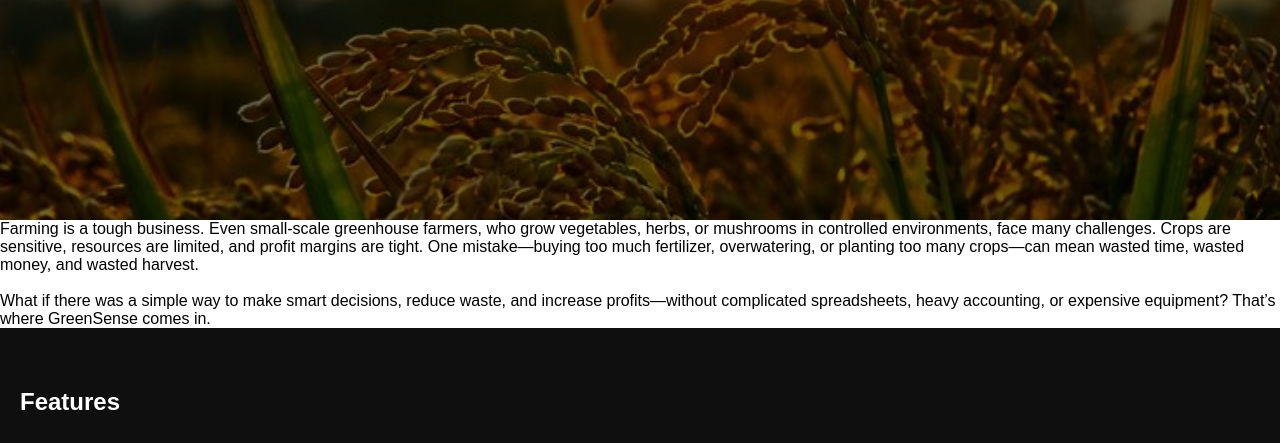
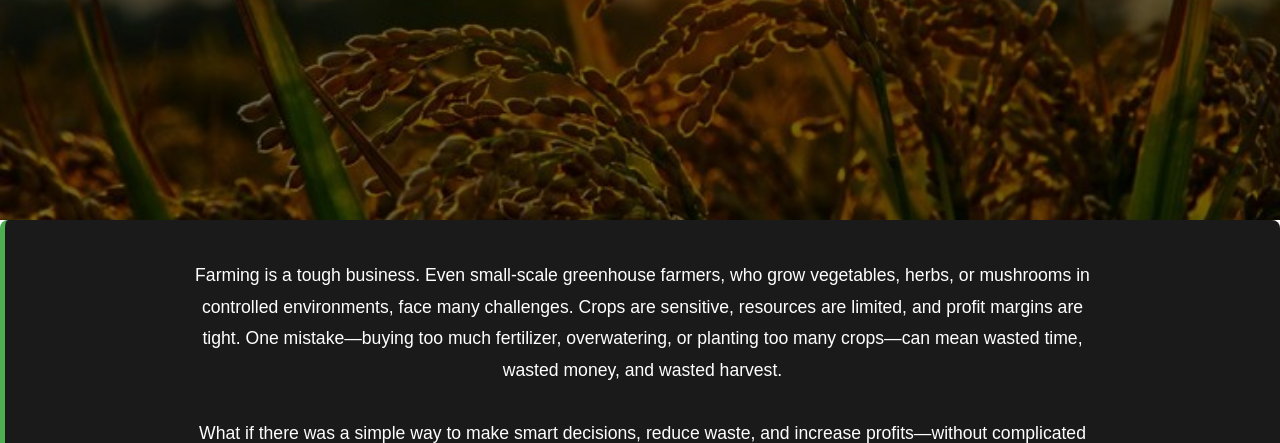
Before and after one commit to Chevyyyyy/Fa2, a plain HTML site: page index.html in a window 1280 px wide. Shown: the part 490-933 px from the top of the page. Drawn offline with Linux system fonts and the light colour scheme.

Commit message:
Update style.css

```diff
--- a/style.css
+++ b/style.css
@@ -213,3 +213,20 @@ footer {
     color: var(--accent);
     text-align: center;
 }
+/* INTRO PARTITION STYLING */
+.intro-partition {
+    background: var(--bg2);   /* slightly different background */
+    color: var(--text);       /* text color */
+    padding: 40px 20px;
+    text-align: center;
+    font-size: 1.1rem;
+    line-height: 1.8;
+    border-left: 5px solid var(--accent); /* optional accent line */
+    margin-bottom: 40px;
+    border-radius: 8px;
+}
+
+.intro-partition p {
+    max-width: 900px;
+    margin: 0 auto;
+}
```
